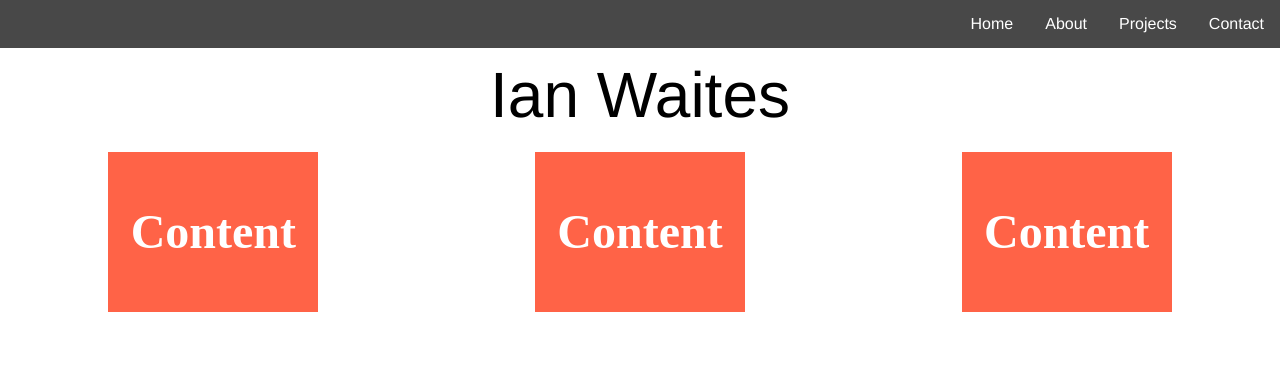
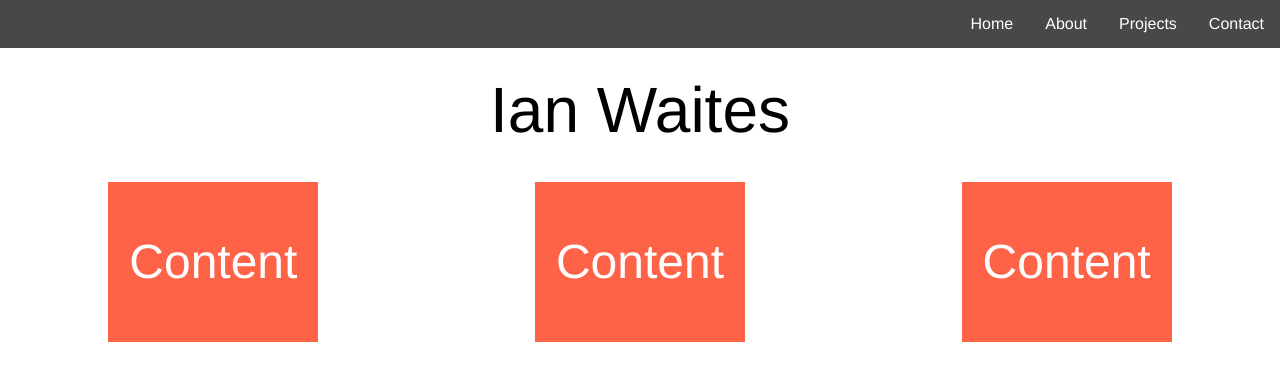
Before and after one commit to ianwaites/flexbox-practice, a plain HTML site: page index.html in a window 1280 px wide. Drawn offline with Linux system fonts and the light colour scheme.

Commit message:
latet commit

```diff
--- a/css/styles.css
+++ b/css/styles.css
@@ -10,7 +10,7 @@
 }
 
 .header-content span {
-  padding: 15px;
+  padding: 30px;
   font-family: Helvetica;
   font-weight: lighter;
   font-size: 4em;
@@ -35,13 +35,14 @@
 
 .navigation a {
   text-decoration: none;
+  font-weight: lighter;
   display: block;
   padding: 1em;
   color: white;
 }
 
 .navigation a:hover {
-  background-color: #434343;
+  background-color: #666666;
 }
 
 @media all and (max-width: 800px) {
@@ -98,7 +99,8 @@
 
   line-height: 150px;
   color: white;
-  font-weight: bold;
+  font-family: Helvetica, sans-serif;
+  font-weight: lighter;
   font-size: 3em;
   text-align: center;
 }
```
